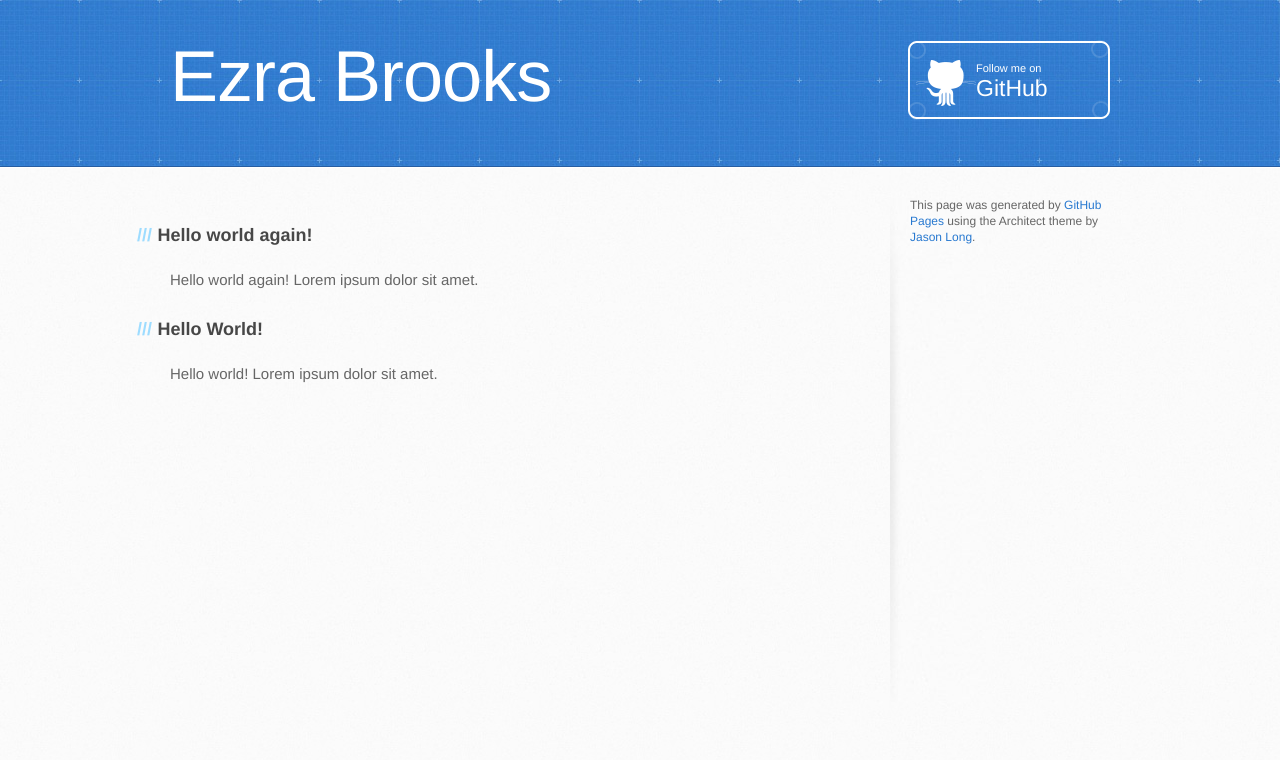
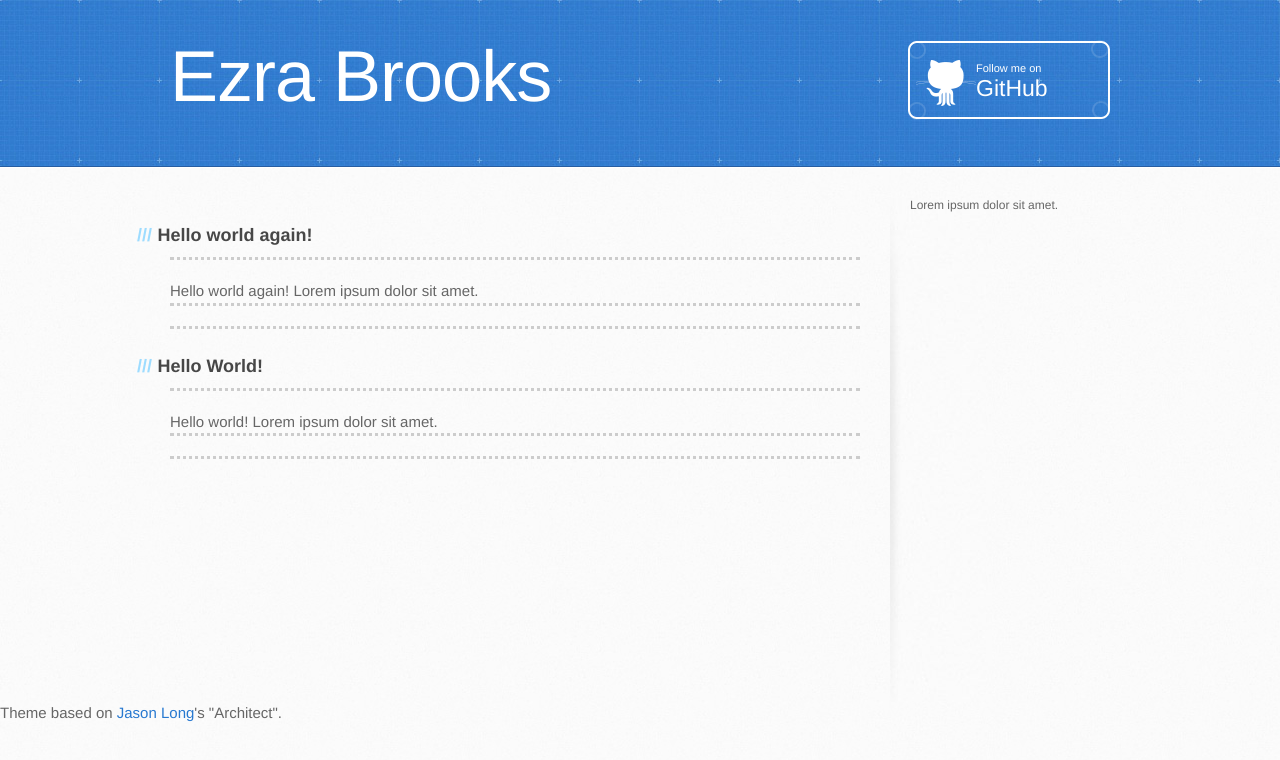
Before and after one commit to EzraBrooks/EzraBrooks.github.io, a Jekyll site: the page built from index.html, in a window 1280 px wide. Shown: the top 760 px of the page. Built offline with Jekyll 4.4.1, drawn with Linux system fonts in a browser that asks for light colours.

Commit message:
some theming tweaks

```diff
--- a/_layouts/default.html
+++ b/_layouts/default.html
@@ -4,7 +4,6 @@
     <meta charset='utf-8'>
     <meta http-equiv="X-UA-Compatible" content="chrome=1">
     <meta name="viewport" content="width=device-width, initial-scale=1, maximum-scale=1">
-    <link href='https://fonts.googleapis.com/css?family=Architects+Daughter' rel='stylesheet' type='text/css'>
     <link rel="stylesheet" type="text/css" href="stylesheets/stylesheet.css" media="screen">
     <link rel="stylesheet" type="text/css" href="stylesheets/pygment_trac.css" media="screen">
     <link rel="stylesheet" type="text/css" href="stylesheets/print.css" media="print">
@@ -30,15 +29,12 @@
         <section id="main-content">
           {{ content }}
         </section>
-
         <aside id="sidebar">
-
-
-          <p>This page was generated by <a href="https://pages.github.com">GitHub Pages</a> using the Architect theme by <a href="https://twitter.com/jasonlong">Jason Long</a>.</p>
+          <p>Lorem ipsum dolor sit amet.</p>
         </aside>
       </div>
     </div>
 
-
+  <div id="footer">Theme based on <a href="https://www.twitter.com/jasonlong">Jason Long</a>'s "Architect".</div>
   </body>
 </html>
--- a/stylesheets/stylesheet.css
+++ b/stylesheets/stylesheet.css
@@ -497,6 +497,10 @@ header h2 {
   max-width: 100%;
 }
 
+#main-content p{
+  border-bottom: medium dotted #ccc;
+}
+
 aside#sidebar {
   float: right;
   width: 200px;
```
